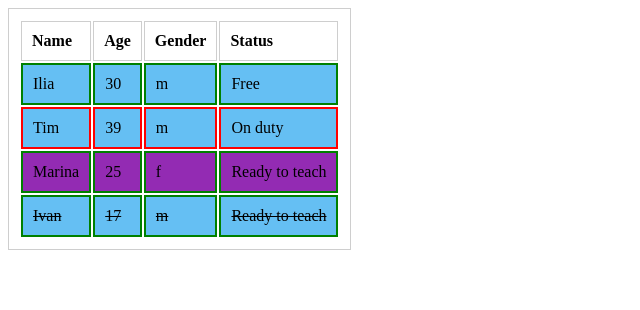
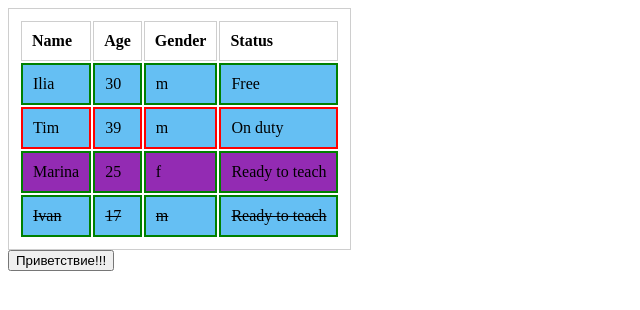
Before and after one commit to js-tasks-ru/jsbasic-20210921-5_quessy, a website: page 4-module/3-task/index.html in a window 1280 px wide. Shown: the whole page, without its empty margins (0-640 px from the left). Drawn offline with Linux system fonts and the light colour scheme.

Commit message:
upload 4 module, task-3

```diff
--- a/4-module/3-task/index.html
+++ b/4-module/3-task/index.html
@@ -51,6 +51,7 @@
       </tr>
     </tbody>
   </table>
+  <input type="button" onclick="countNames()" value="Приветствие!!!">
   <script>
     let table = document.querySelector('.js-teachers');
 
--- a/4-module/3-task/index.js
+++ b/4-module/3-task/index.js
@@ -18,3 +18,12 @@ function highlight(table) {
     }
   }
 }
+
+function countNames() {
+  let tbody = table.querySelector('tbody');
+  let nameCell = row.cells[0];
+
+  for (let row of tbody.rows) {
+    alert ("Привет, " + nameCell);
+  }
+}
```
